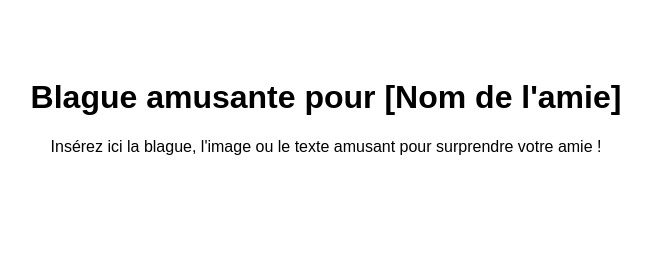
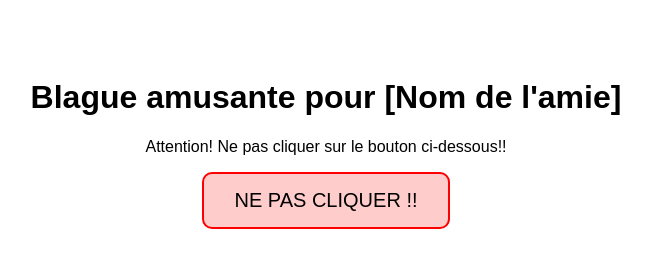
Before and after one commit to Ayrox99/Ayrox99.github.io, a plain HTML site: page index.html in a window 1280 px wide. Shown: the whole page, without its empty margins (314-965 px from the left). Drawn offline with Linux system fonts and the light colour scheme.

Commit message:
ajout bouton

```diff
--- a/index.html
+++ b/index.html
@@ -4,16 +4,41 @@
   <meta charset="UTF-8">
   <title>La blague pour [Nom de l'amie]</title>
   <style>
-    /* Ajoutez du style avec du CSS si nécessaire */
     body {
       font-family: Arial, sans-serif;
       text-align: center;
       padding: 50px;
     }
+
+    /* Style du bouton */
+    .clignotant {
+      font-size: 20px;
+      padding: 15px 30px;
+      border: 2px solid red;
+      border-radius: 10px;
+      background-color: #ffcccc;
+      cursor: pointer;
+      animation: blinker 1s linear infinite; /* Animation de clignotement */
+    }
+
+    /* Animation de clignotement */
+    @keyframes blinker {
+      50% {
+        background-color: #ff9999; /* Changer la couleur pendant la moitié de l'animation */
+      }
+    }
   </style>
 </head>
 <body>
   <h1>Blague amusante pour [Nom de l'amie]</h1>
-  <p>Insérez ici la blague, l'image ou le texte amusant pour surprendre votre amie !</p>
+  <p>Attention! Ne pas cliquer sur le bouton ci-dessous!!</p>
+  <button class="clignotant" onclick="maBlague()">NE PAS CLIQUER !!</button>
+
+  <!-- Script pour une petite blague -->
+  <script>
+    function maBlague() {
+      alert("Haha! Tu as cliqué sur le bouton interdit ! 😄");
+    }
+  </script>
 </body>
 </html>
```
